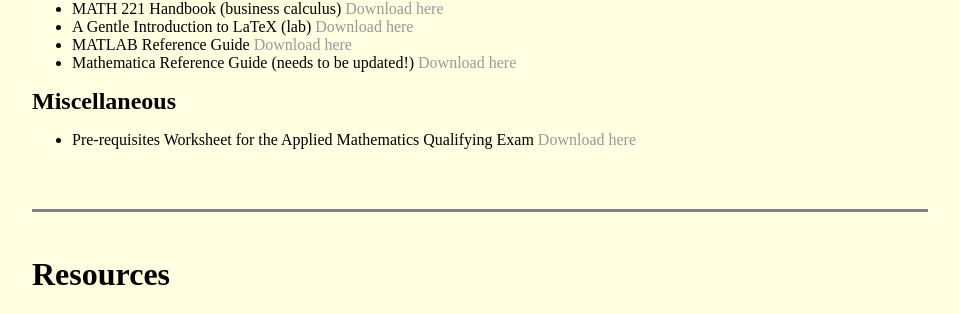
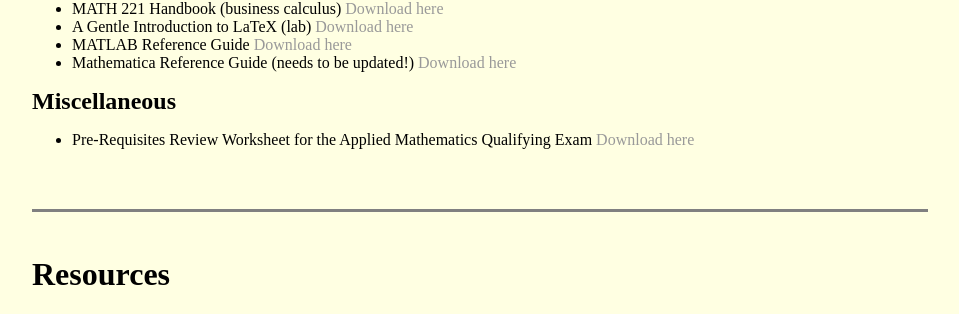
Before and after one commit to jhknakao/jhknakao.github.io, a Jekyll site: the page built from notes.html, in a window 1280 px wide. Shown: the part 334-648 px from the top of the page, without its empty margins (160-1119 px from the left). Built offline with Jekyll 4.4.1, drawn with Linux system fonts in a browser that asks for light colours.

Commit message:
Update notes.html

```diff
--- a/notes.html
+++ b/notes.html
@@ -12,15 +12,15 @@
 	<br>
 	<font size="5"><b>Open Access Handbooks and Reference Guides</b></font>
 	<ul>
-		<li>MATH 221 Handbook (business calculus) <a href="files/evaluations/W2022_MATH243.pdf" class="download" title="Download MATH221 Handbook">Download here</a></li>
-		<li>A Gentle Introduction to LaTeX (lab) <a href="files/evaluations/W2022_MATH243.pdf" class="download" title="Download LaTeX Lab">Download here</a></li>
-		<li>MATLAB Reference Guide <a href="files/evaluations/W2022_MATH243.pdf" class="download" title="Download MATLAB Guide">Download here</a></li>
-		<li>Mathematica Reference Guide (needs to be updated!) <a href="files/evaluations/W2022_MATH243.pdf" class="download" title="Download Mathematica Guide">Download here</a></li>
+		<li>MATH 221 Handbook (business calculus) <a href="files/guides/MATH221_handbook.pdf" class="download" title="Download MATH221 Handbook">Download here</a></li>
+		<li>A Gentle Introduction to LaTeX (lab) <a href="files/guides/Introduction_to_Latex_Worksheet.pdf" class="download" title="Download LaTeX Lab">Download here</a></li>
+		<li>MATLAB Reference Guide <a href="files/guides/MATLABguide.pdf" class="download" title="Download MATLAB Guide">Download here</a></li>
+		<li>Mathematica Reference Guide (needs to be updated!) <a href="files/guides/MathematicaGuide.pdf" class="download" title="Download Mathematica Guide">Download here</a></li>
 	</ul>
 
 	<font size="5"><b>Miscellaneous</b></font>
 	<ul>
-		<li>Pre-requisites Worksheet for the Applied Mathematics Qualifying Exam <a href="files/evaluations/F2021_MATH243.pdf" class="download" title="Download worksheet">Download here</a></li>
+		<li>Pre-Requisites Review Worksheet for the Applied Mathematics Qualifying Exam <a href="files/Wkst_0.pdf" class="download" title="Download worksheet">Download here</a></li>
 	</ul>
 	<br>
 	<br>
@@ -40,7 +40,7 @@
 		<li>Tutoring on Campus (<a href="https://www.ae.udel.edu/tutoring-services/">link here</a>)</li>
 		<li>Mathematical Sciences Learning Laboratory (MSSL) (<a href="https://www.mathsci.udel.edu/about-the-department/facilities/msll">link here</a>)</li>
 		<li>UD Libraries and Museums (<a href="https://library.udel.edu/">link here</a>)</li>
-		<li>"How to Email Your Professors" <a href="files/evaluations/F2021_MATH243.pdf" class="download" title="How to Email Your Professors">Download here</a></li>
+		<li>"How to Email Your Professors" <a href="files/Email Etiquette.pdf" class="download" title="How to Email Your Professors">Download here</a></li>
 
 	</ul>
 
```
